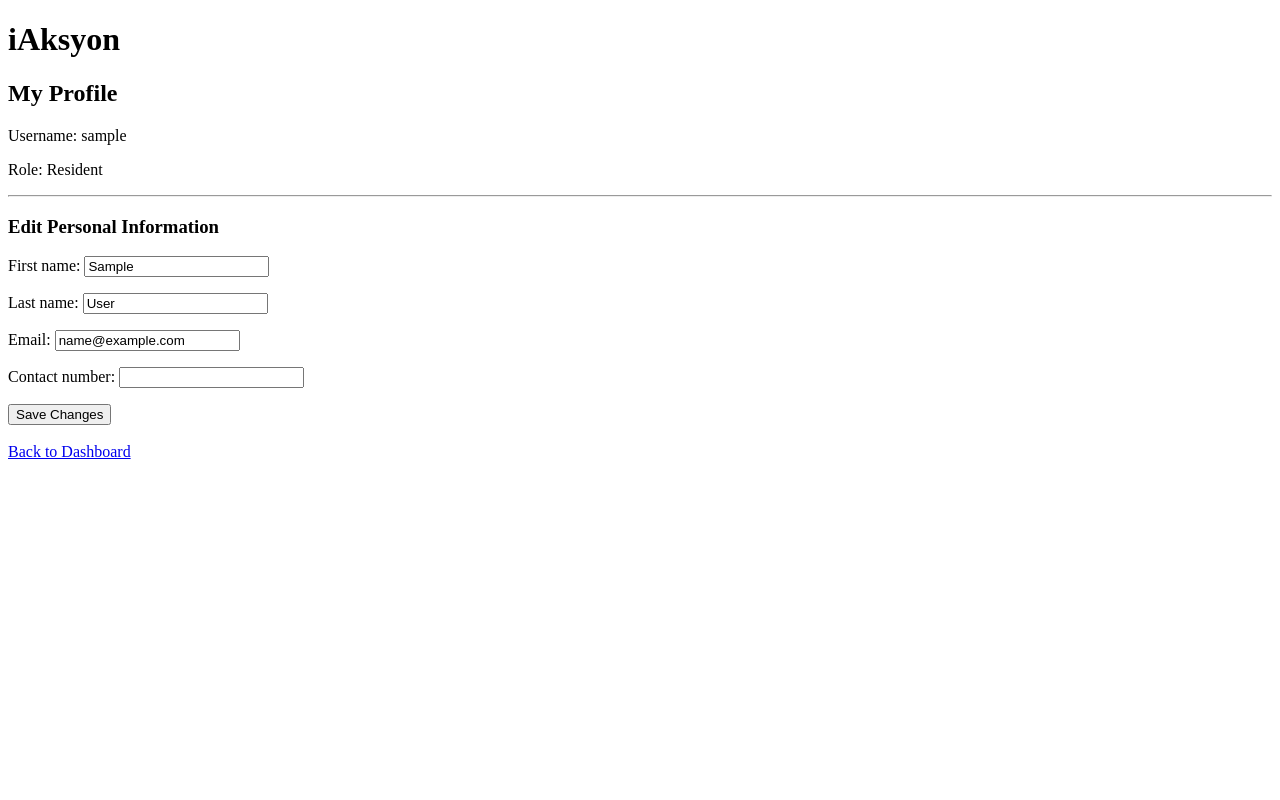
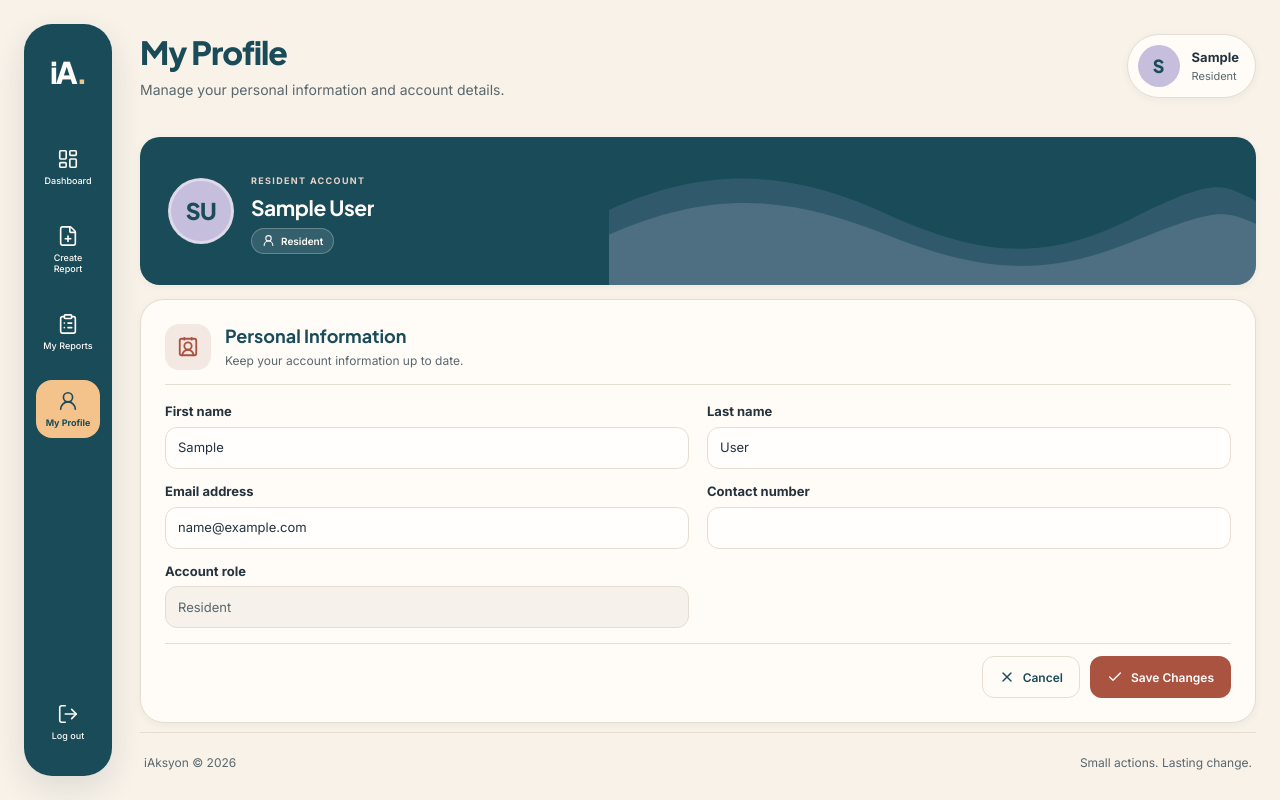
Before and after one commit to alyanaiscoding/iAksyon-Campugan-KirsteneAlyana-G7, a Django app: page /accounts/profile/ in a window 1280 px wide. Run offline with Django 5.2, Linux system fonts and the light colour scheme; the visitor is signed in with stand-in values (Sample User, id 1); parts of the project's set-up code (start-up, migrations or seed data) failed here and were passed over; some libraries are stand-ins or nearby versions.

Commit message:
style: redesign resident profile page

```diff
--- a/accounts/views.py
+++ b/accounts/views.py
@@ -1,6 +1,7 @@
 from django.urls import reverse_lazy
 from django.views.generic import CreateView, UpdateView
 from django.contrib.auth.mixins import LoginRequiredMixin, UserPassesTestMixin
+from django.contrib import messages
 from .forms import CustomeUserCreationForm, ProfileUpdateForm
 from .models import CustomUser
 
@@ -26,3 +27,8 @@ class ProfileUpdateView(
 
     def get_object(self, queryset=None):
         return self.request.user
+
+    def form_valid(self, form):
+        response = super().form_valid(form)
+        messages.success(self.request, "Your profile was updated successfully.")
+        return response
--- /dev/null
+++ b/iaksyon/static/css/profile.css
@@ -0,0 +1,151 @@
+.profile-page {
+    display: grid;
+    gap: 14px;
+    width: 100%;
+}
+
+.profile-overview {
+    position: relative;
+    display: flex;
+    align-items: center;
+    min-height: 148px;
+    overflow: hidden;
+    padding: 22px 28px;
+    border-radius: 20px;
+    background: #194B59;
+    box-shadow: var(--shadow-sm);
+    color: #FFFCF8;
+}
+
+.profile-overview-content {
+    position: relative;
+    z-index: 1;
+    display: flex;
+    align-items: center;
+    gap: 17px;
+    min-width: 0;
+}
+
+.profile-avatar {
+    display: grid;
+    place-items: center;
+    flex: 0 0 auto;
+    width: 66px;
+    height: 66px;
+    border: 3px solid rgba(255, 252, 248, .44);
+    border-radius: 50%;
+    background: #C6BEDD;
+    color: #194B59;
+    font-family: var(--font-heading);
+    font-size: 23px;
+    font-weight: 800;
+    letter-spacing: -.5px;
+}
+
+.profile-overview-details { min-width: 0; }
+.profile-overview-label { color: #E9D2C8; font-size: 9px; font-weight: 700; letter-spacing: 1.35px; }
+.profile-overview-details h2 { overflow: hidden; margin: 3px 0 7px; color: #FFFCF8; font-size: 21px; letter-spacing: -.4px; text-overflow: ellipsis; white-space: nowrap; }
+
+.profile-role-badge {
+    display: inline-flex;
+    align-items: center;
+    gap: 6px;
+    padding: 4px 10px;
+    border: 1px solid rgba(255, 252, 248, .25);
+    border-radius: var(--radius-full);
+    background: rgba(255, 252, 248, .12);
+    color: #FFFCF8;
+    font-size: 10px;
+    font-weight: 600;
+}
+.profile-role-badge svg { width: 13px; height: 13px; }
+
+.profile-waves { position: absolute; right: 0; bottom: 0; width: min(58%, 650px); height: 100%; }
+.profile-wave-back { fill: rgba(198, 190, 221, .13); }
+.profile-wave-front { fill: rgba(198, 190, 221, .2); }
+
+.profile-form-card {
+    width: 100%;
+    margin: 0;
+    padding: clamp(18px, 2.2vw, 24px);
+    border-radius: var(--radius-xl);
+}
+
+.profile-card-heading {
+    display: flex;
+    align-items: center;
+    gap: 14px;
+    margin-bottom: 16px;
+    padding-bottom: 14px;
+    border-bottom: 1px solid var(--border);
+}
+
+.profile-heading-icon {
+    display: grid;
+    place-items: center;
+    flex: 0 0 auto;
+    width: 46px;
+    height: 46px;
+    border-radius: 14px;
+    background: #F4E8E2;
+    color: var(--action);
+}
+.profile-heading-icon svg { width: 22px; height: 22px; }
+.profile-card-heading h2 { margin: 0 0 3px; font-size: 18px; }
+.profile-card-heading p { margin: 0; color: var(--text-secondary); font-size: 12px; }
+
+.profile-fields-grid { display: grid; grid-template-columns: repeat(2, minmax(0, 1fr)); column-gap: 18px; }
+.profile-form .form-group { min-width: 0; margin-bottom: 12px; }
+.profile-form label {
+    display: block;
+    margin-bottom: 5px;
+    color: var(--text-primary);
+    font-size: 13px;
+    font-weight: 700;
+}
+
+.profile-form input:not([type="hidden"]) {
+    display: block;
+    width: 100%;
+    min-height: 42px;
+    padding: 9px 12px;
+    border: 1px solid var(--border);
+    border-radius: var(--radius-md);
+    background: #FFFEFC;
+    color: var(--text-primary);
+    font: inherit;
+    font-size: 13px;
+    transition: border-color var(--transition), box-shadow var(--transition), background var(--transition);
+}
+.profile-form input::placeholder { color: #899196; }
+.profile-form input:focus { outline: none; border-color: var(--lavender); box-shadow: 0 0 0 3px rgba(117, 101, 217, .12); background: var(--surface); }
+.profile-form .profile-role-field input { background: #F6F1EA; color: var(--text-secondary); cursor: default; }
+.profile-form .form-errors { margin-bottom: 14px; padding: 11px 13px; border-radius: var(--radius-md); background: var(--error-bg); color: var(--error-text); }
+.field-error { display: block; margin-top: 6px; color: var(--error-text); font-size: 12px; }
+
+.profile-form-actions {
+    display: flex;
+    align-items: center;
+    justify-content: flex-end;
+    gap: 10px;
+    margin-top: 3px;
+    padding-top: 12px;
+    border-top: 1px solid var(--border);
+}
+.profile-form-actions .btn { min-height: 42px; padding: 9px 16px; font-size: 12px; }
+.profile-form-actions .btn-outline { border-color: var(--border); background: var(--surface); }
+.profile-form-actions .btn-outline:hover { border-color: var(--primary); background: var(--primary); color: var(--text-light); }
+.profile-form-actions svg { width: 16px; height: 16px; }
+
+@media (max-width: 680px) {
+    .profile-overview { min-height: 130px; padding: 18px; }
+    .profile-avatar { width: 58px; height: 58px; font-size: 20px; }
+    .profile-overview-details h2 { max-width: 60vw; font-size: 18px; }
+    .profile-waves { width: 72%; }
+    .profile-fields-grid { grid-template-columns: 1fr; column-gap: 0; }
+}
+
+@media (max-width: 420px) {
+    .profile-form-actions { justify-content: stretch; }
+    .profile-form-actions .btn { flex: 1; padding-inline: 9px; }
+}
--- a/templates/accounts/profile.html
+++ b/templates/accounts/profile.html
@@ -1,34 +1,80 @@
-<!DOCTYPE html>
-<html lang="en">
-<head>
-    <meta charset="UTF-8">
-    <title>My Profile | iAksyon</title>
-</head>
-<body>
+{% extends "layouts/dashboard.html" %}
+{% load static %}
 
-    <h1>iAksyon</h1>
-    <h2>My Profile</h2>
+{% block title %}iAksyon | My Profile{% endblock %}
+{% block body_class %}dashboard-body resident-dashboard-body profile-page-body{% endblock %}
 
-    <p>Username: {{ user.username }}</p>
-    <p>Role: {{ user.get_role_display }}</p>
+{% block dashboard_css %}
+<link rel="stylesheet" href="{% static 'css/profile.css' %}">
+{% endblock %}
 
-    <hr>
+{% block page_title %}My Profile{% endblock %}
+{% block page_subtitle %}Manage your personal information and account details.{% endblock %}
 
-    <h3>Edit Personal Information</h3>
+{% block dashboard_content %}
+<div class="profile-page">
+    <section class="profile-overview" aria-label="Resident profile overview">
+        <div class="profile-overview-content">
+            <div class="profile-avatar" aria-hidden="true">
+                {% if user.first_name or user.last_name %}{{ user.first_name|default:user.username|slice:":1"|upper }}{{ user.last_name|slice:":1"|upper }}{% else %}{{ user.username|slice:":2"|upper }}{% endif %}
+            </div>
+            <div class="profile-overview-details">
+                <span class="profile-overview-label">RESIDENT ACCOUNT</span>
+                <h2>{% if user.first_name or user.last_name %}{{ user.first_name }} {{ user.last_name }}{% else %}{{ user.username }}{% endif %}</h2>
+                <span class="profile-role-badge"><i data-lucide="user-round" aria-hidden="true"></i>{{ user.get_role_display }}</span>
+            </div>
+        </div>
+        <svg class="profile-waves" viewBox="0 0 760 150" preserveAspectRatio="none" aria-hidden="true">
+            <path class="profile-wave-back" d="M0 74C118 28 214 34 326 78s187 48 287 5 106-36 147-18v85H0Z"/>
+            <path class="profile-wave-front" d="M0 99c123-47 213-39 329 1s190 40 289 5 105-30 142-17v62H0Z"/>
+        </svg>
+    </section>
 
-    <form method="POST">
-        {% csrf_token %}
+    <section class="profile-form-card ui-card" aria-labelledby="profile-form-heading">
+        <div class="profile-card-heading">
+            <div class="profile-heading-icon" aria-hidden="true"><i data-lucide="contact-round"></i></div>
+            <div>
+                <h2 id="profile-form-heading">Personal Information</h2>
+                <p>Keep your account information up to date.</p>
+            </div>
+        </div>
 
-        {{ form.as_p }}
+        <form method="post" class="profile-form" novalidate>
+            {% csrf_token %}
+            {% if form.non_field_errors %}<div class="form-errors" role="alert">{{ form.non_field_errors }}</div>{% endif %}
 
-        <button type="submit">Save Changes</button>
-    </form>
+            <div class="profile-fields-grid">
+                <div class="form-group">
+                    <label for="{{ form.first_name.id_for_label }}">First name</label>
+                    {{ form.first_name }}
+                    {% for error in form.first_name.errors %}<small class="field-error">{{ error }}</small>{% endfor %}
+                </div>
+                <div class="form-group">
+                    <label for="{{ form.last_name.id_for_label }}">Last name</label>
+                    {{ form.last_name }}
+                    {% for error in form.last_name.errors %}<small class="field-error">{{ error }}</small>{% endfor %}
+                </div>
+                <div class="form-group">
+                    <label for="{{ form.email.id_for_label }}">Email address</label>
+                    {{ form.email }}
+                    {% for error in form.email.errors %}<small class="field-error">{{ error }}</small>{% endfor %}
+                </div>
+                <div class="form-group">
+                    <label for="{{ form.contact_number.id_for_label }}">Contact number</label>
+                    {{ form.contact_number }}
+                    {% for error in form.contact_number.errors %}<small class="field-error">{{ error }}</small>{% endfor %}
+                </div>
+                <div class="form-group profile-role-field">
+                    <label for="profile-role">Account role</label>
+                    <input id="profile-role" type="text" value="{{ user.get_role_display }}" readonly aria-readonly="true">
+                </div>
+            </div>
 
-    <br>
-
-    <a href="{% url 'resident_dashboard' %}">
-        Back to Dashboard
-    </a>
-
-</body>
-</html>
+            <div class="profile-form-actions">
+                <a href="{% url 'resident_dashboard' %}" class="btn btn-outline"><i data-lucide="x" aria-hidden="true"></i>Cancel</a>
+                <button type="submit" class="btn btn-primary"><i data-lucide="check" aria-hidden="true"></i>Save Changes</button>
+            </div>
+        </form>
+    </section>
+</div>
+{% endblock %}
```
